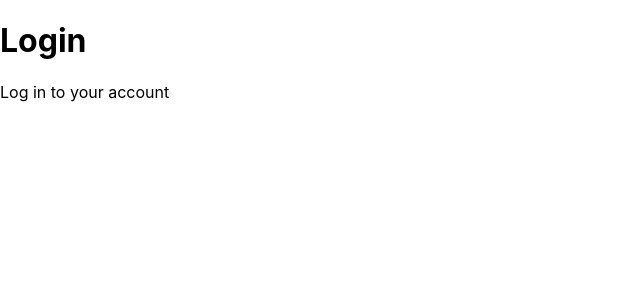
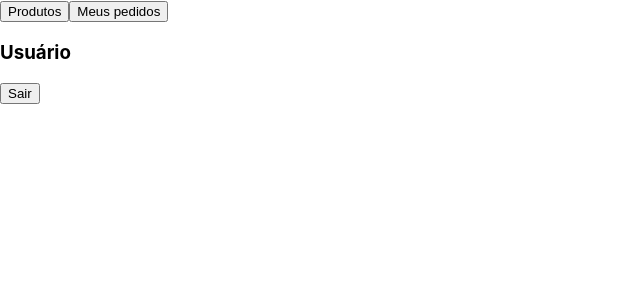
Before and after one commit to Ytellon/delivery-App, a React (Create React App) app in the folder front-end/: page /customer/products in a window 1280 px wide. Shown: the top 300 px of the page, without its empty margins (0-640 px from the left). Built offline with nearby package versions, Linux system fonts and the light colour scheme.

Commit message:
feat: Criado o header

```diff
--- /dev/null
+++ b/front-end/src/components/header.jsx
@@ -0,0 +1,42 @@
+import React from 'react';
+import { useNavigate } from 'react-router-dom';
+import Button from './button';
+
+export default function Header() {
+  const navigate = useNavigate();
+
+  return (
+    <header>
+      <nav>
+        <Button
+          type="button"
+          name="Produtos"
+          dataTestId="customer_products__element-navbar-link-products"
+          onClick={ () => navigate('/customer/products') }
+          disabled={ false }
+        />
+        <Button
+          type="button"
+          name="Meus pedidos"
+          dataTestId="customer_products__element-navbar-link-orders"
+          onClick={ () => navigate('/customer/checkout') }
+          disabled={ false }
+        />
+      </nav>
+      <nav>
+        <h3
+          data-testid="customer_products__element-navbar-user-full-name"
+        >
+          Usuário
+        </h3>
+        <Button
+          type="button"
+          name="Sair"
+          dataTestId="customer_products__element-navbar-link-logout"
+          onClick={ () => navigate('/login') }
+          disabled={ false }
+        />
+      </nav>
+    </header>
+  );
+}
--- a/front-end/src/pages/CustomerProducts.jsx
+++ b/front-end/src/pages/CustomerProducts.jsx
@@ -1,8 +1,9 @@
+import Header from '../components/header';
+
 export default function CustomerProducts() {
   return (
     <div>
-      <h1>Login</h1>
-      <p>Log in to your account</p>
+      <Header />
     </div>
   );
 }
```
